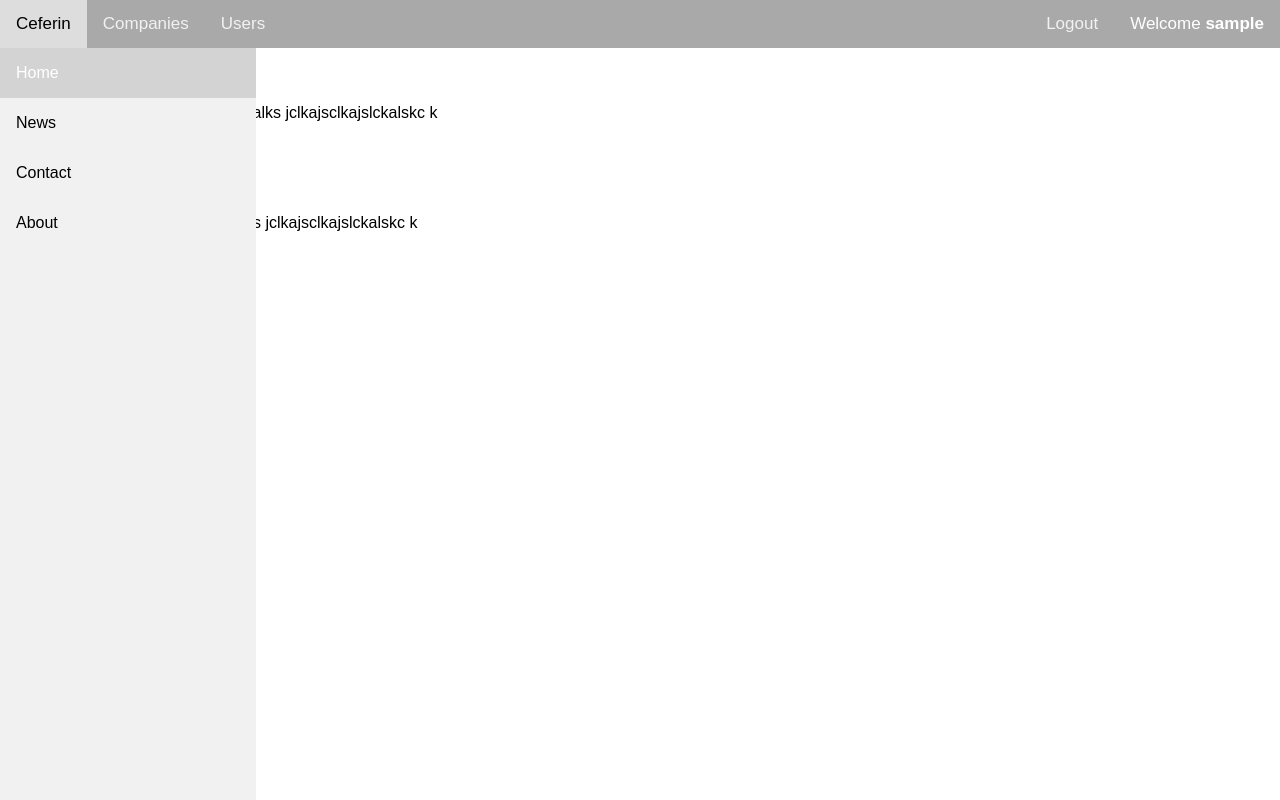
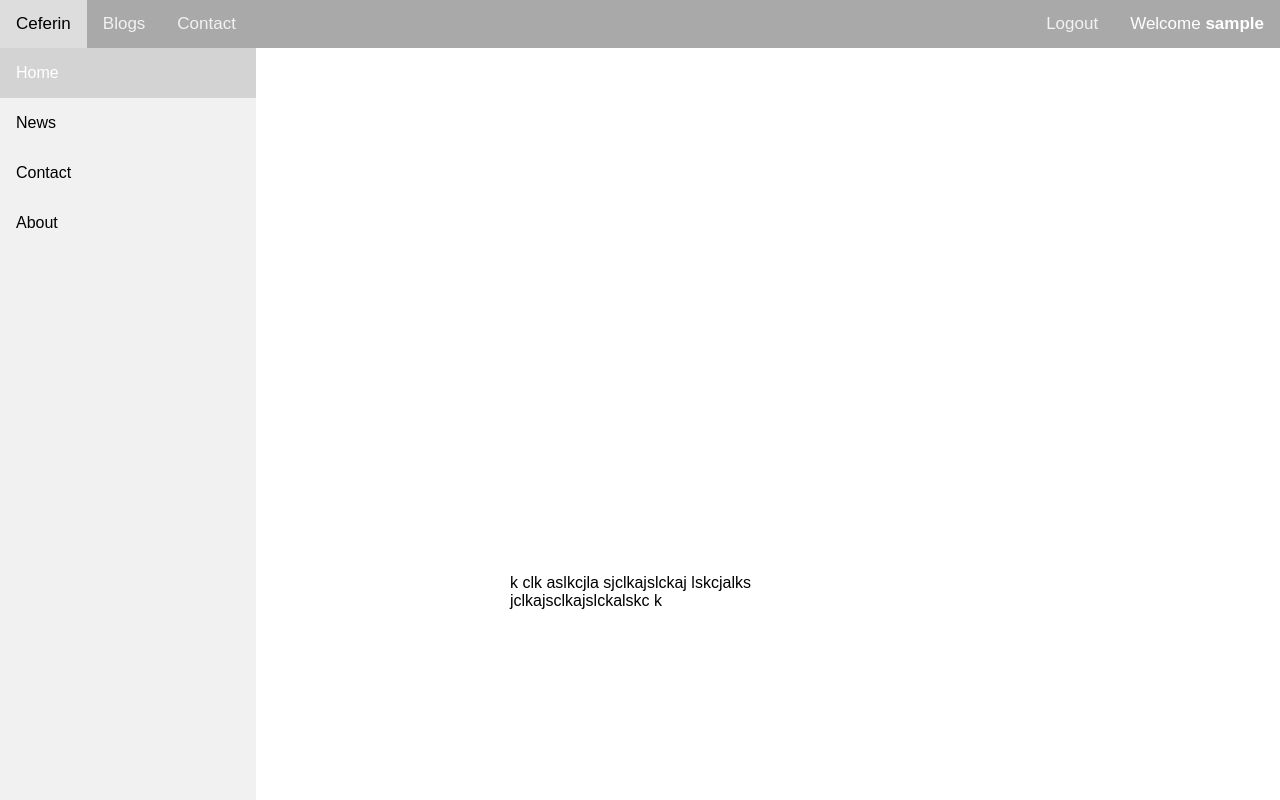
Before and after one commit to jamespeterjacob/realdeal, a React (Create React App) app: page /home in a window 1280 px wide. Shown: the top 800 px of the page. Built offline with nearby package versions, Linux system fonts and the light colour scheme; sample sign-in values are in the browser's storage.

Commit message:
modified:   src/App.css modified:   src/Appheader.js

```diff
--- a/src/App.css
+++ b/src/App.css
@@ -292,6 +292,7 @@
 
   .main {
     padding: 20px;
+    margin: 25%;
   }
 
   .topnav {
--- a/src/Appheader.js
+++ b/src/Appheader.js
@@ -29,8 +29,8 @@ const Appheader = () => {
             <div>
                 <div className="topnav">
                     <Link className="brand" to={'/realdeal/#home'}>Ceferin</Link>
-                    <Link to={'/realdeal/#company'}>Companies</Link>
-                    <Link to={'/realdeal/#user'}>Users</Link>
+                    <Link to={'/realdeal/#blogs'}>Blogs</Link>
+                    <Link to={'/realdeal/#contact'}>Contact</Link>
                     <span style={{  }}>Welcome <b>{displayusername}</b></span>
                     <Link style={{ float: 'right' }} to={'/login'}>Logout</Link>
 
```
